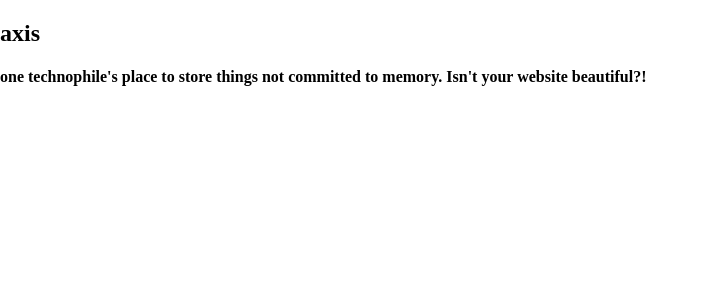
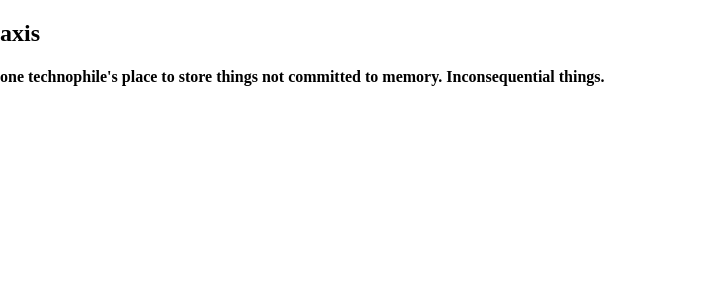
Before and after one commit to kabtech/kab, a Jekyll site: the page built from index.html, in a window 1280 px wide. Shown: the top 300 px of the page, without its empty margins (0-708 px from the left). Built offline with Jekyll 4.4.1, drawn with Linux system fonts in a browser that asks for light colours.

Commit message:
Update index.html

```diff
--- a/index.html
+++ b/index.html
@@ -10,5 +10,5 @@ excerpt: This is the greatest website on earth. Share! Like! Subscribe! I'm dead
 
 <section>
   <h1>{{site.title}}</h1>
-  <h4>{{site.tagline}}. Isn't your website beautiful?!</h4>
+  <h4>{{site.tagline}}. Inconsequential things.</h4>
 </section>
```
